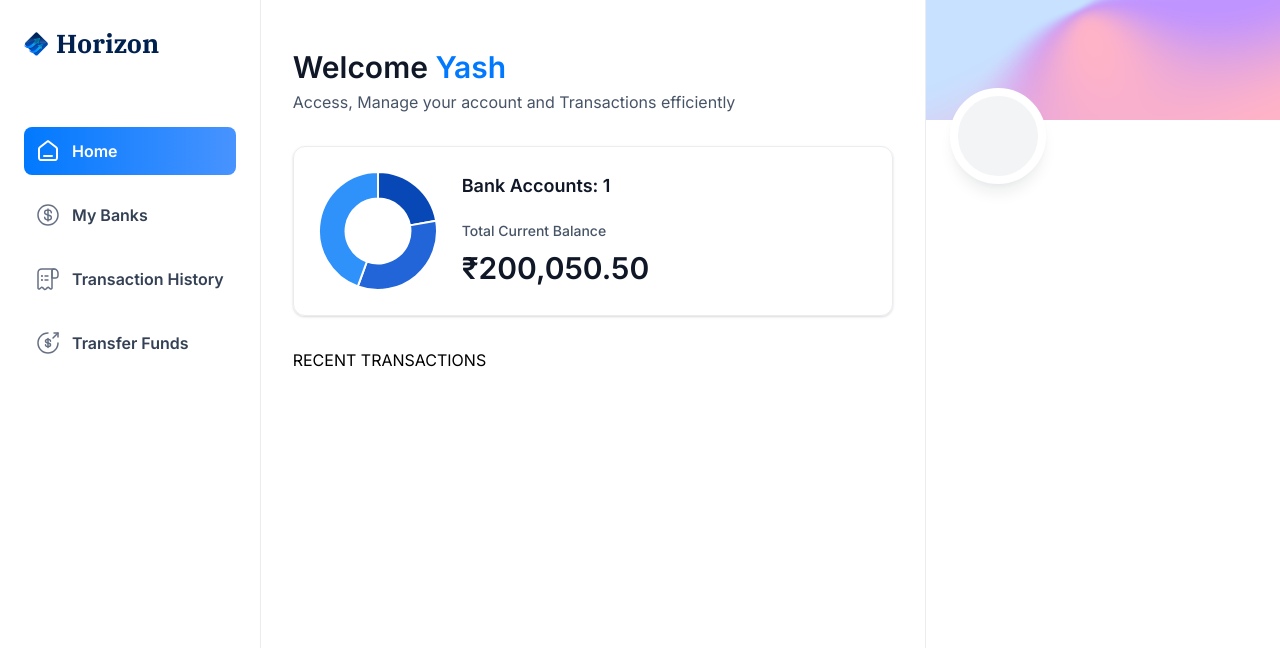
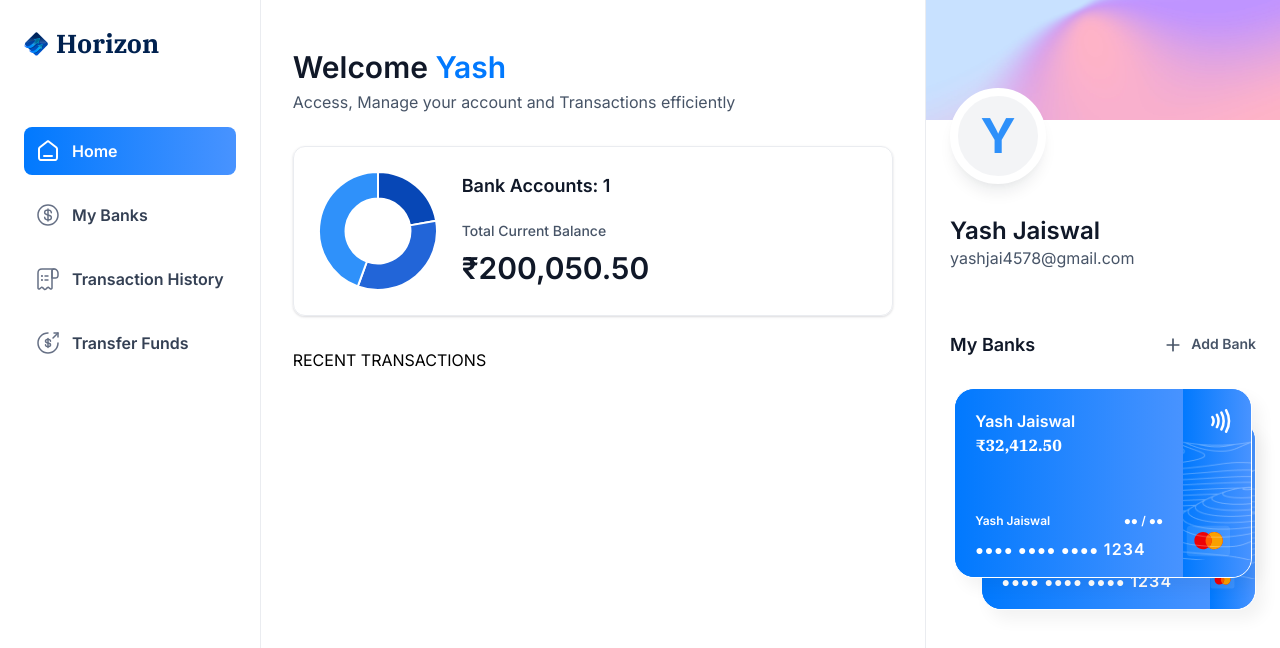
Before and after one commit to Yash-jaiswal2509/Banking-System, a Next.js app: page / in a window 1280 px wide. Shown: the top 648 px of the page. Built offline with nearby package versions, Linux system fonts and the light colour scheme.

Commit message:
(client): right sidebar

```diff
--- a/app/(root)/page.tsx
+++ b/app/(root)/page.tsx
@@ -3,7 +3,7 @@ import RightSidebar from "@/components/RightSidebar";
 import TotalBalanceBox from "@/components/TotalBalanceBox";
 
 const Home = () => {
-  const loggedIn = { firstName: "Yash" };
+  const loggedIn = { firstName: "Yash", lastName: "Jaiswal", email: "yashjai4578@gmail.com" };
   return (
     <section className="home">
       <div className="home-content">
@@ -25,7 +25,7 @@ const Home = () => {
         RECENT TRANSACTIONS
       </div>
 
-      <RightSidebar user={loggedIn} transactions={[]} banks={[]}/>
+      <RightSidebar user={loggedIn} transactions={[]} banks={[{ currentBalance: 32412.50 }, { currentBalance: 12322 }]} />
     </section>
   );
 };
--- /dev/null
+++ b/components/BankCard.tsx
@@ -0,0 +1,41 @@
+import { formatAmount } from "@/lib/utils"
+import Image from "next/image"
+import Link from "next/link"
+
+const BankCard = ({ account, userName, showBalance = true }: CreditCardProps) => {
+  return (
+    <div className="flex flex-col">
+      <Link href="/" className="bank-card">
+        <div className="bank-card_content">
+          <div>
+            <h1 className="text-16 font-semibold text-white">
+              {account.name || userName}
+            </h1>
+            <p className="font-ibm-plex-serif font-black text-white">
+              {formatAmount(account.currentBalance)}
+            </p>
+          </div>
+
+          <article className="flex flex-col gap-2">
+            <div className="flex justify-between">
+              <h1 className="text-12 font-semibold text-white">{userName}</h1>
+              <h1 className="text-12 font-semibold text-white">●● / ●●</h1>
+            </div>
+            <p className="text-14 font-semibold tracking-[1.1px] text-white">●●●● ●●●● ●●●● <span className="text-16">1234</span></p>
+          </article>
+        </div>
+
+        <div className="bank-card_icon">
+          <Image src="/icons/Paypass.svg" width={20} height={24} alt="pay" />
+          <Image src="/icons/mastercard.svg" width={45} height={32} alt="mastercard" className="ml-5" />
+          <Image src="/icons/lines.png" width={316} height={190} alt="Lines" className="absolute top-0 left-0" />
+        </div>
+
+      </Link>
+
+      {/* Copy function */}
+    </div>
+  )
+}
+
+export default BankCard
--- a/components/RightSidebar.tsx
+++ b/components/RightSidebar.tsx
@@ -1,3 +1,6 @@
+import Image from "next/image"
+import Link from "next/link"
+import BankCard from "./BankCard"
 
 const RightSidebar = ({ user, transactions, banks }: RightSidebarProps) => {
 
@@ -7,9 +10,40 @@ const RightSidebar = ({ user, transactions, banks }: RightSidebarProps) => {
                 <div className="profile-banner" />
                 <div className="profile">
                     <div className="profile-img">
-                        <span></span>
+                        <span className="text-5xl font-bold text-blue-500">{user.firstName[0]}</span>
+                    </div>
+
+                    <div className="profile-details">
+                        <h1 className="profile-name">{user.firstName} {user.lastName}</h1>
+                        <p className="profile-email">{user.email}</p>
                     </div>
                 </div>
+            </section>
+
+            <section className="banks">
+                <div className="flex w-full justify-between">
+                    <h2 className="header-2">
+                        My Banks
+                    </h2>
+
+                    <Link href="/" className="flex gap-2">
+                        <Image src="/icons/plus.svg" width={20} height={20} alt="Plus" />
+                        <h2 className="text-14 font-semibold text-gray-600">Add Bank</h2>
+                    </Link>
+                </div>
+
+                {banks.length > 0 && (
+                    <div className="relative flex flex-1 flex-col items-center justify-center gap-5">
+                        <div className="relative z-10">
+                            <BankCard key={banks[0].$id} account={banks[0]} userName={`${user.firstName} ${user.lastName}`} showBalance={false} />
+                        </div>
+                        {banks[1] && (
+                            <div className="absolute right-0 top-8 z-0 w-[90%]">
+                                <BankCard key={banks[1].$id} account={banks[1]} userName={`${user.firstName} ${user.lastName}`} showBalance={false} />
+                            </div>
+                        )}
+                    </div>
+                )}
             </section>
         </aside>
     )
```
